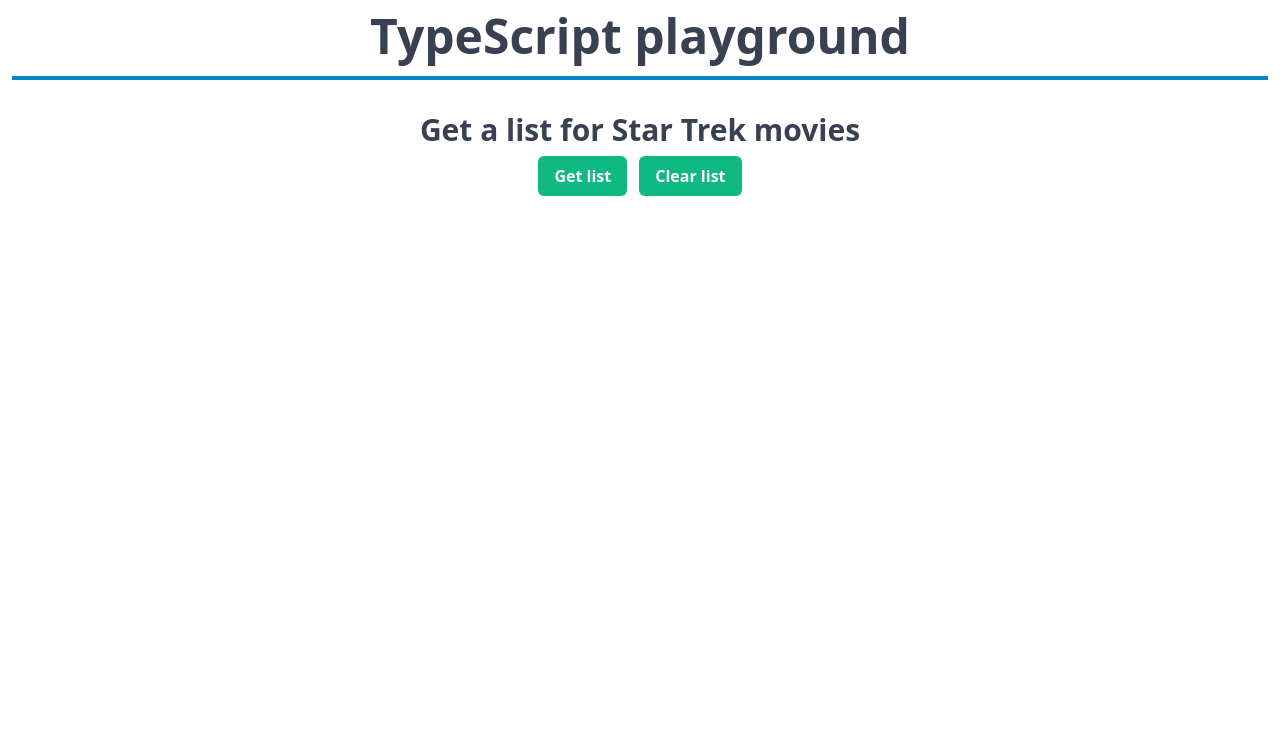
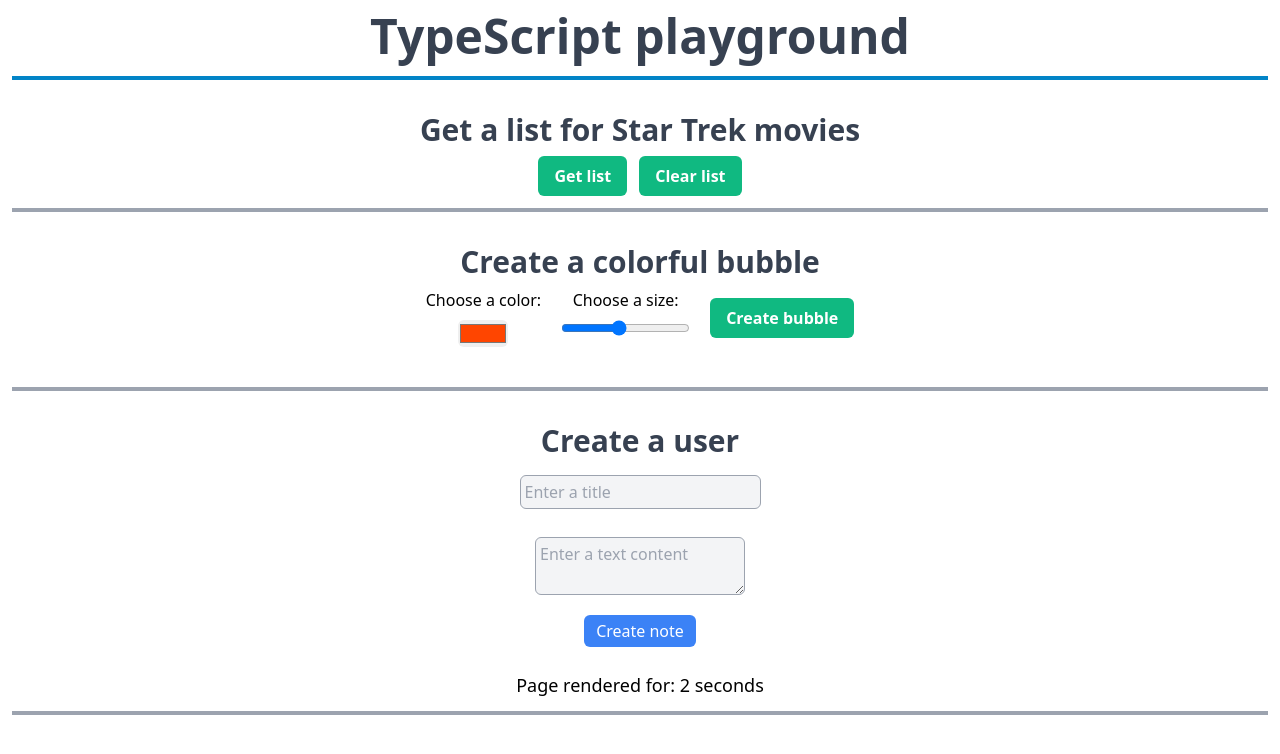
Before and after one commit to ntzolov/playground-projects, a React (Vite) app in the folder typescript-playground/: page / in a window 1280 px wide. Shown: the top 754 px of the page. Built offline with nearby package versions, Linux system fonts and the light colour scheme.

Commit message:
add simple notes app

```diff
--- a/typescript-playground/package.json
+++ b/typescript-playground/package.json
@@ -11,7 +11,8 @@
   },
   "dependencies": {
     "react": "^18.2.0",
-    "react-dom": "^18.2.0"
+    "react-dom": "^18.2.0",
+    "zustand": "^4.5.2"
   },
   "devDependencies": {
     "@types/react": "^18.2.66",
--- a/typescript-playground/src/App.tsx
+++ b/typescript-playground/src/App.tsx
@@ -1,6 +1,8 @@
 import { useEffect, useState } from "react";
-import StarTrekMovies from "./components/StarTrekMovies";
+import StarTrekMovies from "./components/starTrekSection/StarTrekMovies";
 import { useLoading } from "./hooks/useLoading";
+import Bubbles from "./components/bubblesSection/Bubbles";
+import ToDo from "./components/notes/ToDo";
 
 function App() {
   const [isLoading, load] = useLoading();
@@ -31,6 +33,8 @@
             TypeScript playground
           </h1>
           <StarTrekMovies />
+          <Bubbles />
+          <ToDo />
         </>
       )}
     </div>
--- a/typescript-playground/src/components/Test.tsx
+++ /dev/null
@@ -1,7 +0,0 @@
-export default function Test() {
-  return (
-    <div>
-      <h1>Hello World</h1>
-    </div>
-  );
-}
--- /dev/null
+++ b/typescript-playground/src/components/bubblesSection/Bubble.tsx
@@ -0,0 +1,20 @@
+export default function Bubble({
+  bubbleColor,
+  bubbleSize,
+}: {
+  bubbleColor: string;
+  bubbleSize: number;
+}) {
+  console.log(bubbleSize, bubbleColor);
+
+  return (
+    <div
+      style={{
+        width: bubbleSize,
+        height: bubbleSize,
+        backgroundColor: bubbleColor,
+        borderRadius: "50%",
+      }}
+    ></div>
+  );
+}
--- /dev/null
+++ b/typescript-playground/src/components/bubblesSection/Bubbles.tsx
@@ -0,0 +1,85 @@
+import { ChangeEvent, FormEvent, useState } from "react";
+import Bubble from "./Bubble";
+
+export default function Bubbles() {
+  type userInputType = {
+    bubbleColor: string;
+    bubbleSize: number;
+  };
+
+  const [userInput, setUserInput] = useState<userInputType>({
+    bubbleColor: "#FF4500",
+    bubbleSize: 50,
+  });
+
+  const [bubbles, setBubbles] = useState<userInputType[]>([]);
+
+  const handleColorChange = (e: ChangeEvent<HTMLInputElement>) => {
+    setUserInput((prevInput) => ({
+      ...prevInput,
+      bubbleColor: e.target.value,
+    }));
+  };
+
+  const handleSizeChange = (e: ChangeEvent<HTMLInputElement>) => {
+    setUserInput((prevInput: userInputType) => ({
+      ...prevInput,
+      bubbleSize: parseInt(e.target.value),
+    }));
+  };
+
+  const handleSubmit = (e: FormEvent) => {
+    e.preventDefault();
+    setBubbles((prevBubbles) => [...prevBubbles, userInput]);
+  };
+
+  return (
+    <section className="mt-3 flex w-full flex-col items-center gap-2 border-b-4 border-gray-400 pb-3">
+      <h2>Create a colorful bubble</h2>
+      <form className="flex gap-5" onSubmit={handleSubmit}>
+        <div className="flex flex-col items-center gap-2">
+          <label htmlFor="bubbleColor">Choose a color:</label>
+          <input
+            value={userInput.bubbleColor}
+            type="color"
+            id="bubbleColor"
+            name="bubbleColor"
+            className="rounded-md"
+            onChange={handleColorChange}
+          />
+        </div>
+        <div className="flex flex-col items-center gap-2">
+          <label htmlFor="bubbleSize">Choose a size:</label>
+          <input
+            value={userInput.bubbleSize}
+            type="range"
+            id="bubbleSize"
+            name="bubbleSize"
+            min="10"
+            max="100"
+            className="rounded-md"
+            onChange={handleSizeChange}
+          />
+        </div>
+        <div className="flex items-center">
+          <button
+            className="rounded-md  bg-emerald-500 px-4 py-2 font-semibold text-white transition hover:bg-emerald-600"
+            type="submit"
+          >
+            Create bubble
+          </button>
+        </div>
+      </form>
+      <div className="mt-5 flex items-center gap-5">
+        {bubbles.length > 0 &&
+          bubbles.map((bubble, index) => (
+            <Bubble
+              key={index}
+              bubbleColor={bubble.bubbleColor}
+              bubbleSize={bubble.bubbleSize}
+            />
+          ))}
+      </div>
+    </section>
+  );
+}
--- /dev/null
+++ b/typescript-playground/src/components/notes/ToDo.tsx
@@ -0,0 +1,90 @@
+import { FormEvent, ChangeEvent, useEffect } from "react";
+import { userStore } from "../../context/todoStore";
+import ToDoNote from "./ToDoNote";
+
+export default function ToDo() {
+  const {
+    title,
+    setTitle,
+    content,
+    setContent,
+    notes,
+    setNotes,
+    secondsOnline,
+    setSecondsOnline,
+  } = userStore();
+
+  const handleTitleSubmit = (e: ChangeEvent<HTMLInputElement>) => {
+    e.preventDefault();
+    setTitle(e.target.value);
+  };
+
+  const handleContentSubmit = (e: ChangeEvent<HTMLTextAreaElement>) => {
+    e.preventDefault();
+    setContent(e.target.value);
+  };
+
+  const handleFormSubmit = (e: FormEvent<HTMLFormElement>) => {
+    e.preventDefault();
+    setNotes({ title, content });
+    e.currentTarget.reset();
+  };
+
+  useEffect(() => {
+    const onlineSecondsInterval = setInterval(() => {
+      setSecondsOnline();
+    }, 1000);
+
+    return () => clearInterval(onlineSecondsInterval);
+    // eslint-disable-next-line react-hooks/exhaustive-deps
+  }, []);
+
+  return (
+    <section className="mt-3 flex w-full flex-col items-center gap-2 border-b-4 border-gray-400 pb-3">
+      <h2>Create a user</h2>
+      <form
+        className="flex flex-col items-center gap-5"
+        onSubmit={handleFormSubmit}
+      >
+        <div className="flex flex-col items-center gap-2">
+          <label htmlFor="title"></label>
+          <input
+            placeholder="Enter a title"
+            type="text"
+            id="title"
+            name="title"
+            className="rounded-md border border-gray-400 bg-gray-100 p-1"
+            onChange={handleTitleSubmit}
+          />
+        </div>
+        <div className="flex flex-col items-center gap-2">
+          <label htmlFor="content"></label>
+          <textarea
+            placeholder="Enter a text content"
+            id="content"
+            name="content"
+            className="rounded-md border border-gray-400 bg-gray-100 p-1"
+            onChange={handleContentSubmit}
+          />
+        </div>
+        <div className="flex items-stretch">
+          <button className="rounded-md bg-blue-500 px-3 py-1 text-white transition hover:bg-blue-600">
+            Create note
+          </button>
+        </div>
+      </form>
+      <div className="mt-2 flex flex-wrap justify-center gap-2">
+        {notes.map((note, index) => (
+          <ToDoNote key={index} title={note.title} content={note.content} />
+        ))}
+      </div>
+      <p>
+        Page rendered for:{" "}
+        {secondsOnline < 60
+          ? secondsOnline
+          : `${Math.floor(secondsOnline / 60)} minutes and ${secondsOnline % 60} seconds`}{" "}
+        {secondsOnline < 60 ? "seconds" : ""}
+      </p>
+    </section>
+  );
+}
--- /dev/null
+++ b/typescript-playground/src/components/notes/ToDoNote.tsx
@@ -0,0 +1,10 @@
+import { type NoteType } from "../../context/todoStore";
+
+export default function ToDoNote({ title, content }: NoteType) {
+  return (
+    <div className="max-w flex flex-col justify-center bg-yellow-200">
+      <p className="px-10 py-3 text-center text-xl font-semibold">{title}</p>
+      <p className="px-10 py-3 text-center">{content}</p>
+    </div>
+  );
+}
--- a/typescript-playground/src/components/StarTrekMovieCard.tsx
+++ b/typescript-playground/src/components/starTrekSection/StarTrekMovieCard.tsx
@@ -1,4 +1,4 @@
-import type { MovieCardProps } from "../types/movies";
+import type { MovieCardProps } from "../../types/movies";
 
 export default function StarTrekMovieCard({
   movie,
--- a/typescript-playground/src/components/StarTrekMovies.tsx
+++ b/typescript-playground/src/components/starTrekSection/StarTrekMovies.tsx
@@ -1,5 +1,5 @@
 import { useState } from "react";
-import type { Movie } from "../types/movies";
+import type { Movie } from "../../types/movies";
 import StarTrekMovieCard from "./StarTrekMovieCard";
 
 export default function StarTrekMovies() {
@@ -23,7 +23,7 @@
 
   return (
     <>
-      <section className="mt-3 flex flex-col items-center gap-2">
+      <section className="mt-3 flex w-full flex-col items-center gap-2 border-b-4 border-gray-400 pb-3">
         <h2>Get a list for Star Trek movies</h2>
         <form className="flex justify-center gap-3" onSubmit={handleGetMovies}>
           <button
@@ -40,7 +40,6 @@
             Clear list
           </button>
         </form>
-      </section>
         {movies.length > 0 && (
           <section className="flex flex-col items-center gap-2">
             <h3>Star Trek Movies</h3>
@@ -56,6 +55,7 @@
             </ul>
           </section>
         )}
+      </section>
     </>
   );
 }
--- /dev/null
+++ b/typescript-playground/src/context/todoStore.ts
@@ -0,0 +1,28 @@
+import { create } from "zustand";
+
+export type NoteType = {
+  title: string;
+  content: string;
+};
+
+type notesTypes = {
+  notes: NoteType[];
+  title: string;
+  content: string;
+  secondsOnline: number;
+  setNotes: (notes: NoteType) => void;
+  setTitle: (user: string) => void;
+  setContent: (user: string) => void;
+  setSecondsOnline: () => void;
+};
+
+export const userStore = create<notesTypes>()((set) => ({
+  notes: [],
+  title: '',
+  content: '',
+  secondsOnline: 0,
+  setNotes: (note: NoteType) => set((state) => ({ notes: [...state.notes, note] })),
+  setTitle: (title: string) => set({ title }),
+  setContent: (content: string) => set({ content }),
+  setSecondsOnline: () => set((state) => ({ secondsOnline: state.secondsOnline + 1 })),
+}));
--- a/typescript-playground/src/hooks/useLoading.ts
+++ b/typescript-playground/src/hooks/useLoading.ts
@@ -1,10 +1,10 @@
 import { useState } from "react";
 
 export function useLoading() {
-  const [isLoading, setState] = useState(false);
+  const [isLoading, setIsLoading] = useState(false);
   const load = (aPromise: Promise<unknown>) => {
-    setState(true);
-    return aPromise.finally(() => setState(false));
+    setIsLoading(true);
+    return aPromise.finally(() => setIsLoading(false));
   };
   return [isLoading, load] as const; // infers [boolean, typeof load] instead of (boolean | typeof load)[]
 }
```
Also changed, not shown: 1 other file (tests, documents, lock files or other folders). Lines whose indentation alone changed are shown as unchanged.
